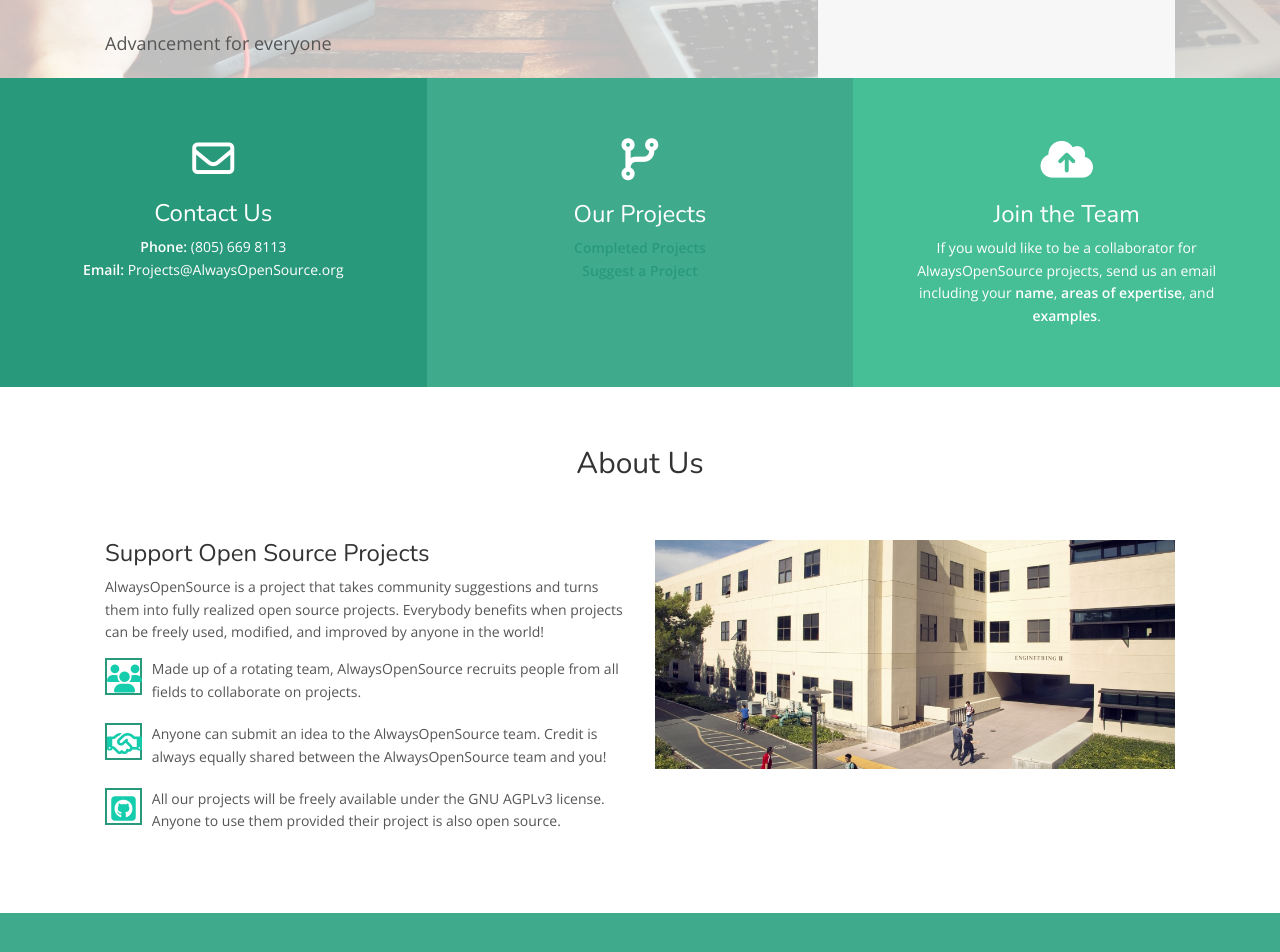
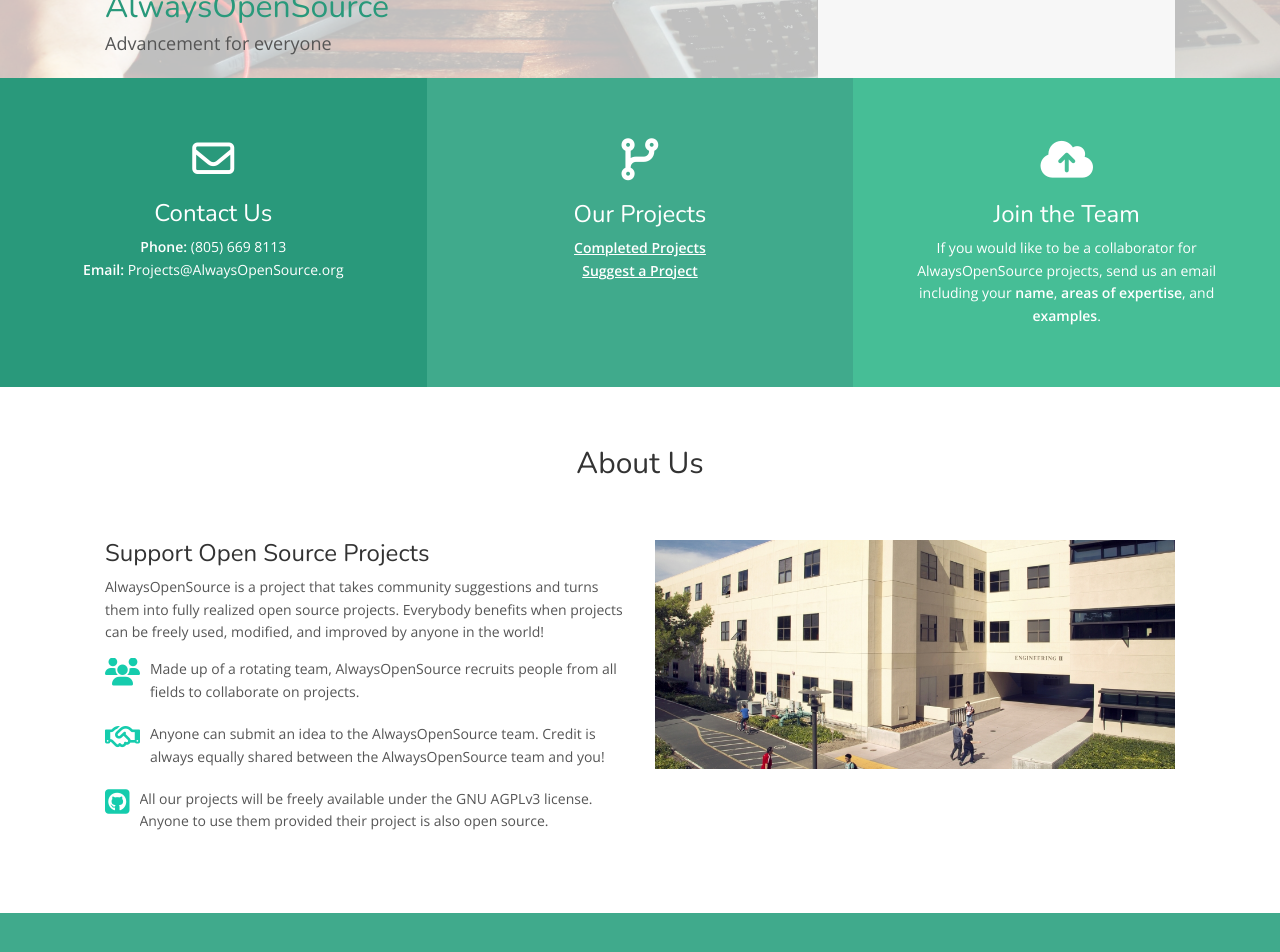
Before and after one commit to AlwaysOpenSource/alwaysopensource.github.io, a plain HTML site: page index.html in a window 1280 px wide. Shown: the part 468-1420 px from the top of the page. Drawn offline with nearby package versions, Linux system fonts and the light colour scheme.

Commit message:
Fix simpleform

```diff
--- a/index.html
+++ b/index.html
@@ -64,7 +64,7 @@
     <div class="hero-content">
         <div class="container-fluid">
             <div class="hero-content-inner">
-                <h1>AlwaysOpenSource</h1><br>
+                <h1>AlwaysOpenSource</h1>
                 <p>Advancement for everyone</p>
             </div>
         </div>
@@ -74,7 +74,7 @@
 
         <div class="col-sm-6 col-sm-offset-6 col-md-4 col-md-offset-8 form">
             <h3><svg class="icon icon-envelope-o"><use xlink:href="#icon-envelope-o"></use></svg>Suggest a Project!</h3>
-            <form action="https://getsimpleform.com/messages?form_api_token=ab6442c9127e41293fada83b5b003a67" method="post">
+            <form action="https://getsimpleform.com/messages?form_api_token=1499aaae4a83ede4def3d671a65b4aa7" method="post">
                 <div class="form-field">
                     <input name="name" type="text" placeholder="What's your name?" required>
                 </div>
@@ -110,9 +110,9 @@
         <i class="fa fa-code-fork fa-3x"></i>
         <h3>Our Projects</h3>
         <ul>
-            <li><strong><a href="https://github.com/AlwaysOpenSource?tab=repositories">Completed Projects</a></strong>
+            <li><strong><a href="https://github.com/AlwaysOpenSource?tab=repositories" style="color:white"><u>Completed Projects</u></a></strong>
             <br>
-            <li><strong><a href="mailto:projects@alwaysopensource.org">Suggest a Project</a></strong>
+            <li><strong><a href="mailto:projects@alwaysopensource.org" style="color:white"><u>Suggest a Project</u></a></strong>
         </ul>
     </div>
     <div class="col-sm-4">
@@ -137,9 +137,7 @@
 
                 <div class="media">
                     <div class="media-left">
-                        <div class="boxed-icon">
-                            <i class="fa fa-users fa-2x" style="color:#15CCAD"></i>
-                        </div>
+                        <i class="fa fa-users fa-2x" style="color:#15CCAD"></i>
                     </div>
                     <div class="media-body">
                         <p>Made up of a rotating team, AlwaysOpenSource recruits people from all fields to collaborate on projects.</p>
@@ -148,9 +146,7 @@
 
                 <div class="media">
                     <div class="media-left">
-                        <div class="boxed-icon">
-                            <i class="fa fa-handshake-o fa-2x" style="color:#15CCAD"></i>
-                        </div>
+                        <i class="fa fa-handshake-o fa-2x" style="color:#15CCAD"></i>
                     </div>
                     <div class="media-body">
                         <p>Anyone can submit an idea to the AlwaysOpenSource team. Credit is always equally shared between the AlwaysOpenSource team and you!</p>
@@ -159,9 +155,7 @@
 
                 <div class="media">
                     <div class="media-left">
-                        <div class="boxed-icon">
-                            <i class="fa fa-github-square fa-2x" style="color:#15CCAD"></i>
-                        </div>
+                        <i class="fa fa-github-square fa-2x" style="color:#15CCAD"></i>
                     </div>
                     <div class="media-body">
                         <p>All our projects will be freely available under the GNU AGPLv3 license. Anyone to use them provided their project is also open source.</p>
```
